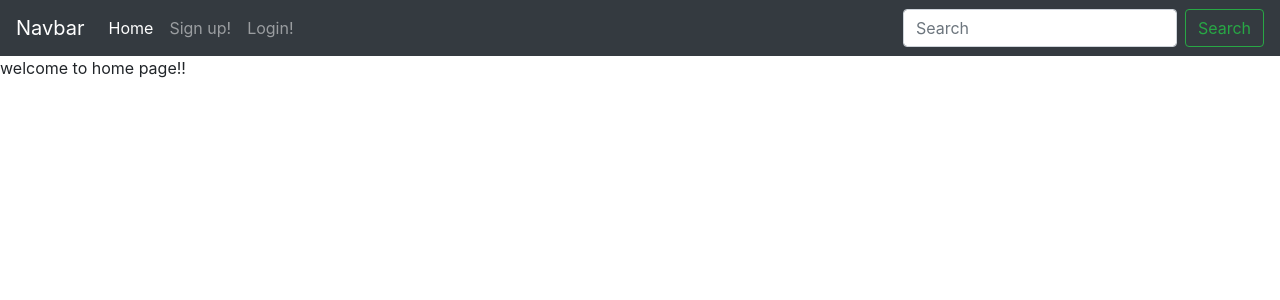
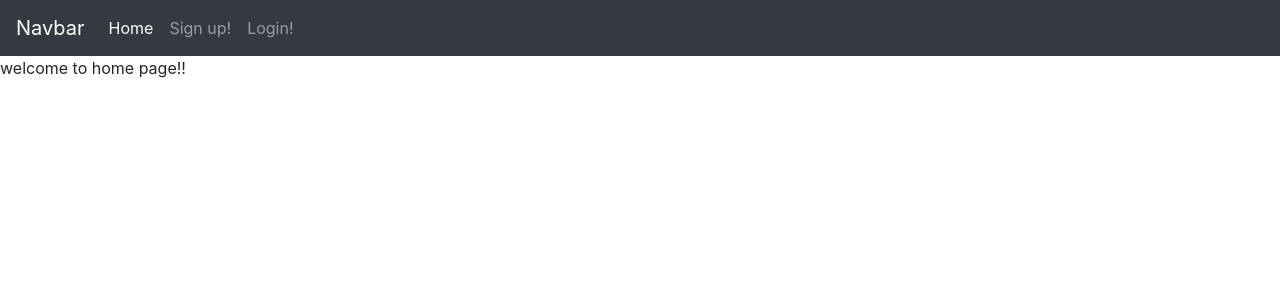
Before and after one commit to Sathvika-sk/To-Do-List-with-Registeration, a Django app: page / in a window 1280 px wide. Shown: the top 300 px of the page. Run offline with Django 4.2, Linux system fonts and the light colour scheme.

Commit message:
Update home.html

```diff
--- a/templates/home.html
+++ b/templates/home.html
@@ -23,16 +23,15 @@
             <a class="nav-link" href="">Home <span class="sr-only">(current)</span></a>
           </li>
           <li class="nav-item">
-            <a class="nav-link" href="usersignup/">Sign up! <span class="sr-only">(current)</span></a>
+            <a class="nav-link" href="signup/">Sign up! <span class="sr-only">(current)</span></a>
           </li>
           <li class="nav-item">
             <a class="nav-link" href="/userlogin/">Login!</a>
           </li>
+          <li class="nav-item">
+            <a class="nav-link: href="verify/" Verify></a>
+          </li>
         </ul>
-        <form class="form-inline my-2 my-lg-0">
-          <input class="form-control mr-sm-2" type="search" placeholder="Search" aria-label="Search">
-          <button class="btn btn-outline-success my-2 my-sm-0" type="submit">Search</button>
-        </form>
       </div>
     </nav>
     welcome to home page!!
```
